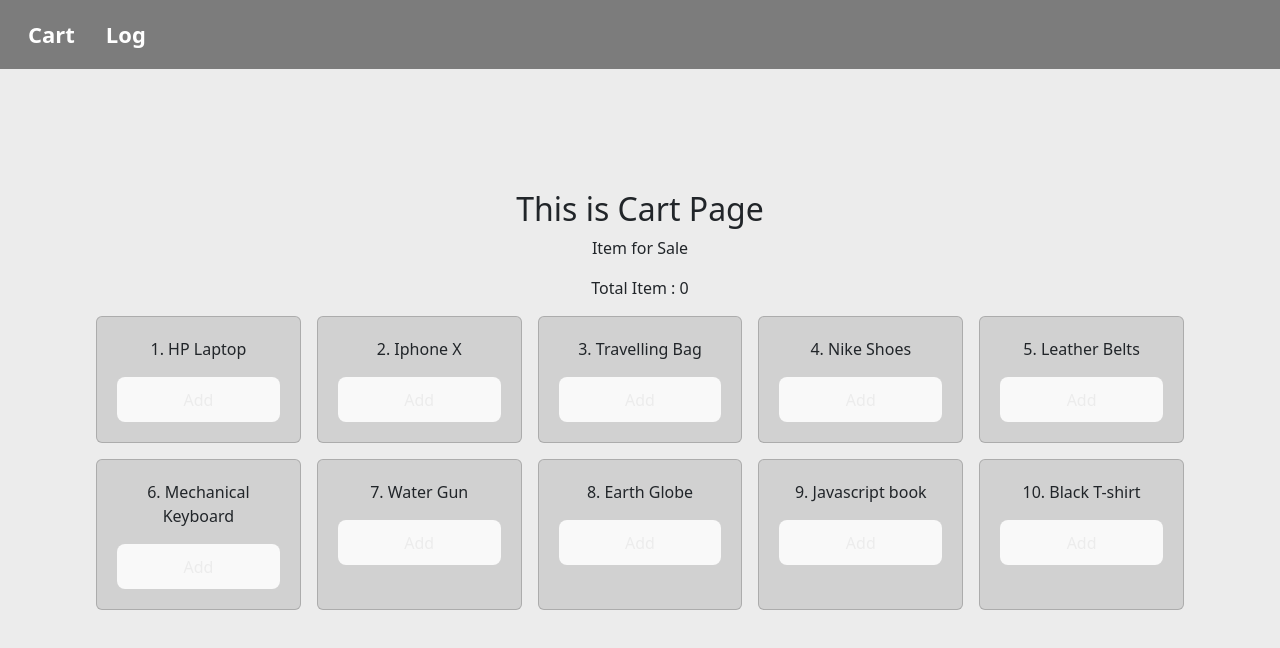
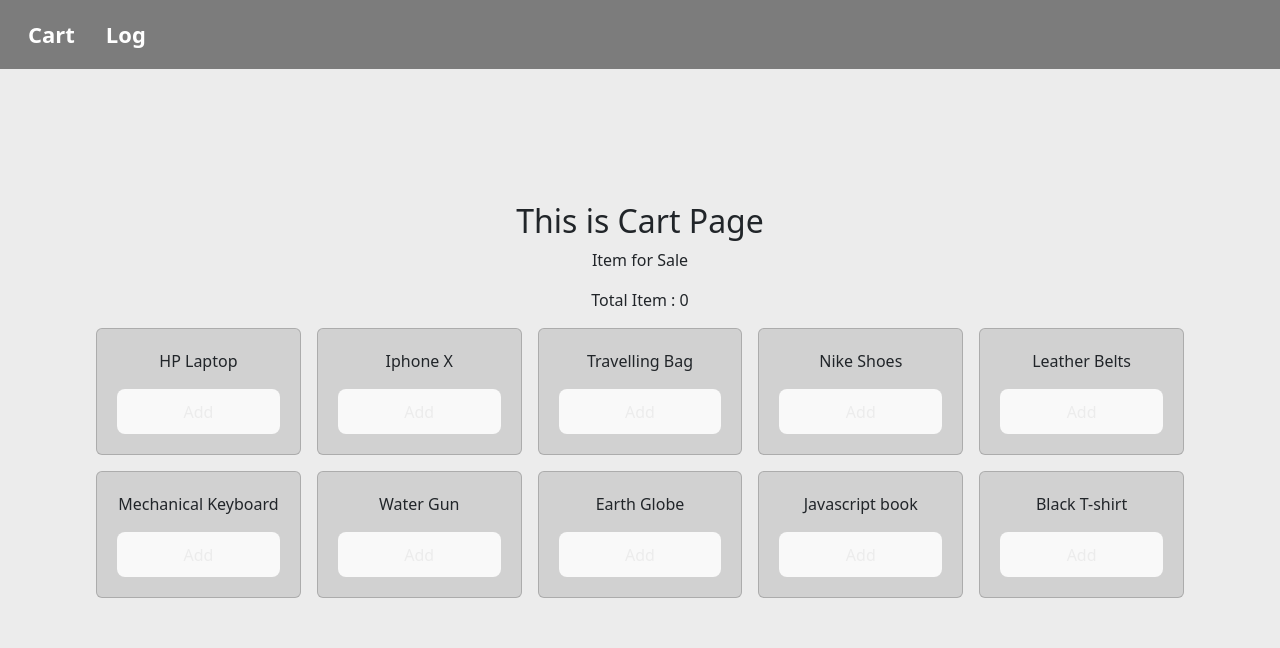
Before and after one commit to riyandrmd/Pertemuan-SinauCoding, a Vue app in the folder pertemuan_9/: page / in a window 1280 px wide. Shown: the top 648 px of the page. Built offline with nearby package versions, Linux system fonts and the light colour scheme.

Commit message:
edit styling

```diff
--- a/pertemuan_9/src/components/CardComponent.vue
+++ b/pertemuan_9/src/components/CardComponent.vue
@@ -21,7 +21,7 @@ let buttonText = props.isCartPage ? "Add" : "Remove";
 <template>
   <div class="d-flex gap-3 flex-wrap justify-content-center">
     <div class="card" v-for="data in itemShow" :key="data.id">
-      <p>{{ data.id }}. {{ data.title }}</p>
+      <p>{{ data.title }}</p>
       <button @click="isCartPage ? addCartItem(data) : deleteCartItem(data)">
         {{ buttonText }}
       </button>
```
